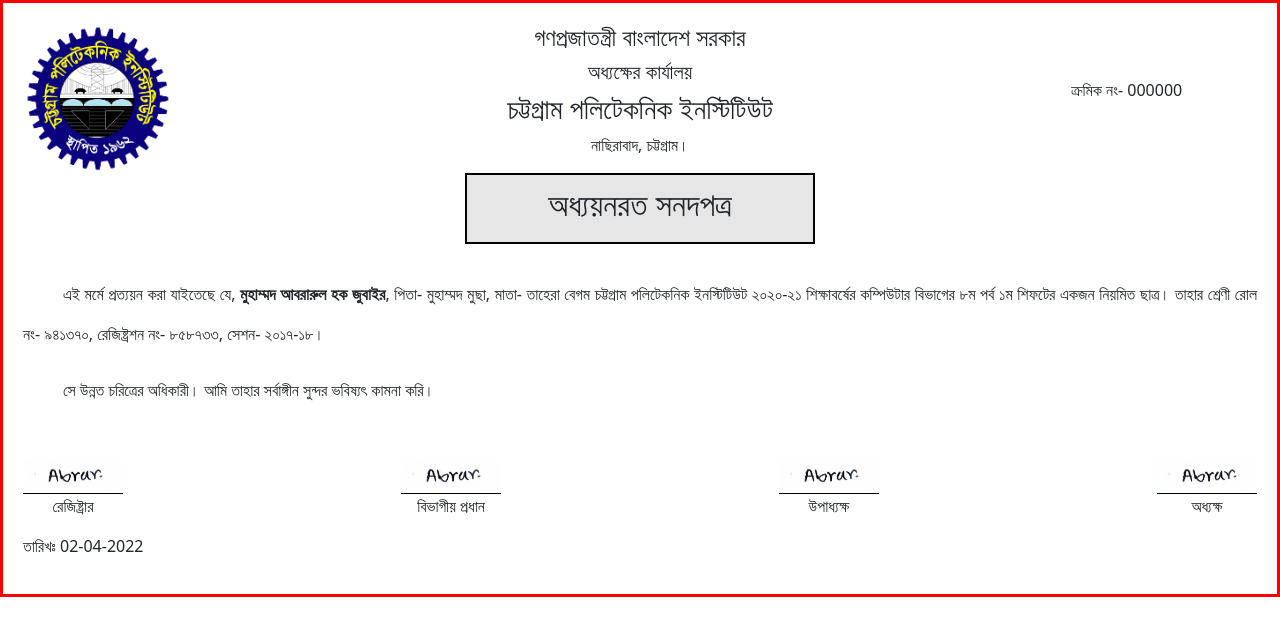
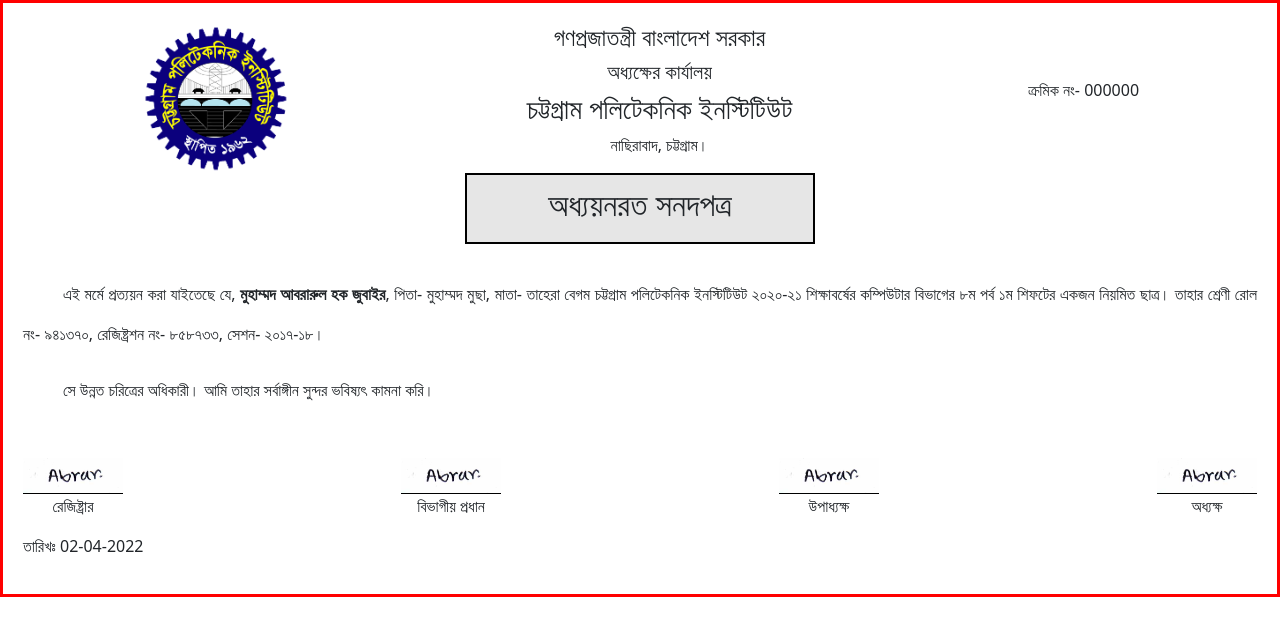
Before and after one commit to Abrarulctg/Prottoyon_cpi, a plain HTML site: page index.html in a window 1280 px wide. Drawn offline with nearby package versions, Linux system fonts and the light colour scheme.

Commit message:
edited title section

```diff
--- a/index.html
+++ b/index.html
@@ -14,17 +14,17 @@
 
 <body>
     <div class="prottoyon-box">
-        <div class="row d-flex align-items-center">
-            <div class="col-2">
+        <div class="d-flex align-items-center justify-content-around">
+            <div class="">
                 <img src="./resources/logo.png" alt="" class="cpi-logo">
             </div>
-            <div class="col-8 text-center">
+            <div class="text-center">
                 <h4>গণপ্রজাতন্ত্রী বাংলাদেশ সরকার</h4>
                 <h5>অধ্যক্ষের কার্যালয় </h5>
                 <h3>চট্টগ্রাম পলিটেকনিক ইনস্টিটিউট</h3>
                 <p>নাছিরাবাদ, চট্টগ্রাম।</p>
             </div>
-            <div class="col-2">
+            <div class="">
                 <p>ক্রমিক নং- <span>000000</span></p>
             </div>
         </div>
```
